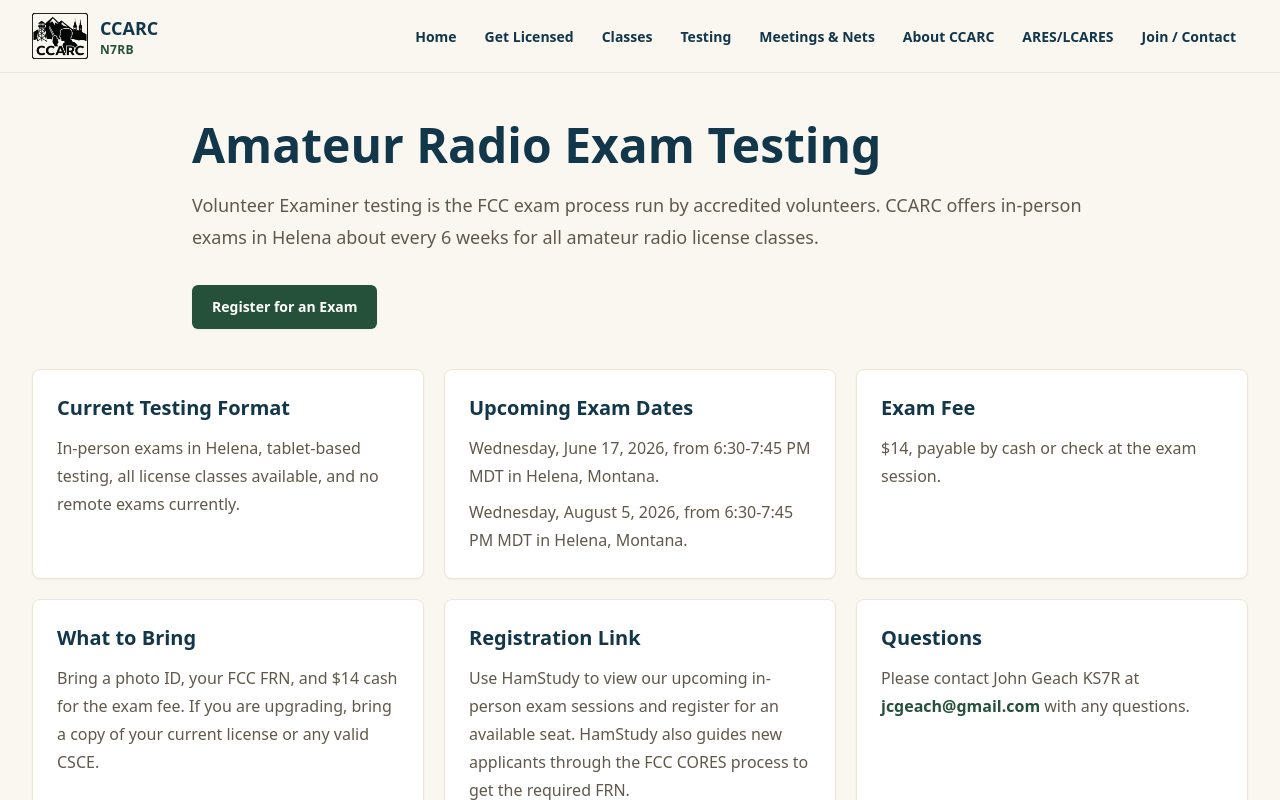
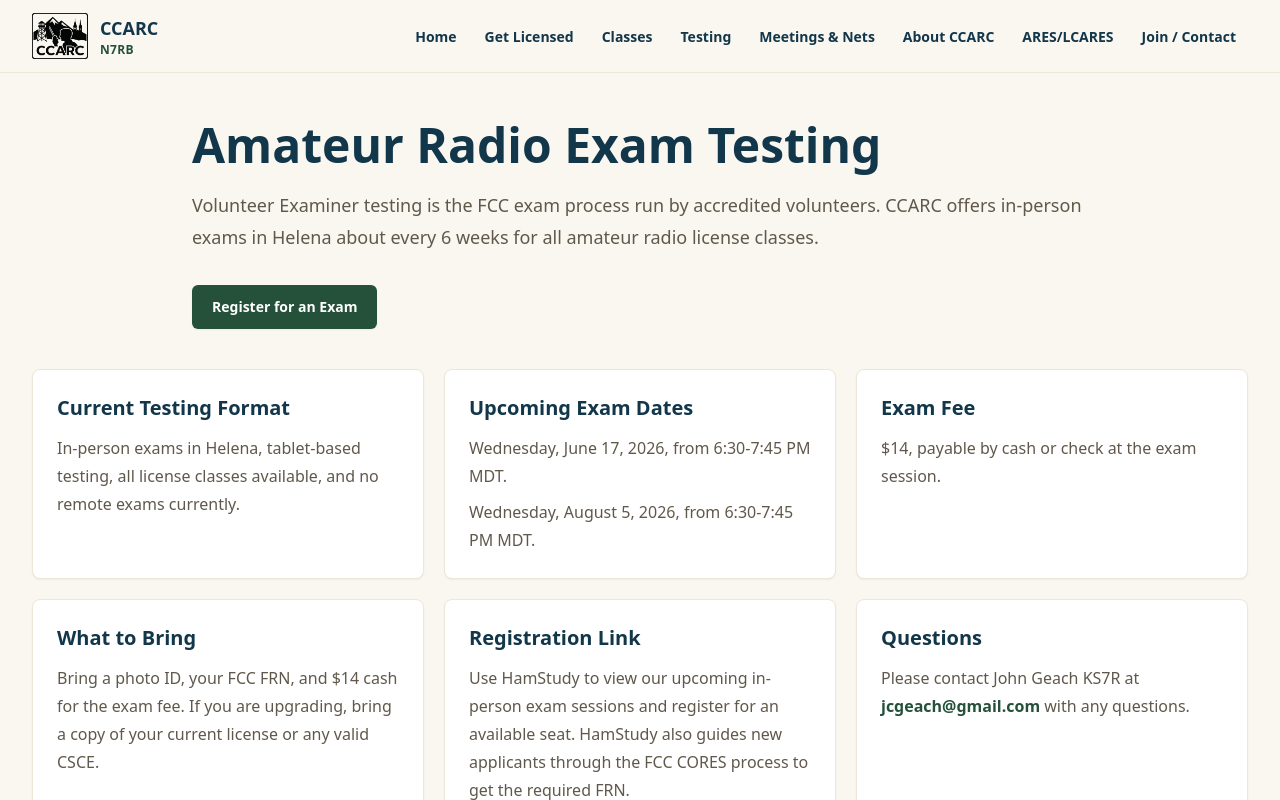
Before and after one commit to membership-ccarc/n7rb, a Next.js app: page /testing in a window 1280 px wide. Shown: the top 800 px of the page. Built offline with nearby package versions, Linux system fonts and the light colour scheme.

Commit message:
updated Testing Dates info format.

```diff
--- a/app/testing/page.tsx
+++ b/app/testing/page.tsx
@@ -25,8 +25,8 @@ export default function TestingPage() {
         </InfoCard>
         <InfoCard title="Upcoming Exam Dates">
           <ul className="space-y-2">
-            <li>Wednesday, June 17, 2026, from 6:30-7:45 PM MDT in Helena, Montana.</li>
-            <li>Wednesday, August 5, 2026, from 6:30-7:45 PM MDT in Helena, Montana.</li>
+            <li>Wednesday, June 17, 2026, from 6:30-7:45 PM MDT.</li>
+            <li>Wednesday, August 5, 2026, from 6:30-7:45 PM MDT.</li>
           </ul>
         </InfoCard>
         <InfoCard title="Exam Fee">
```
